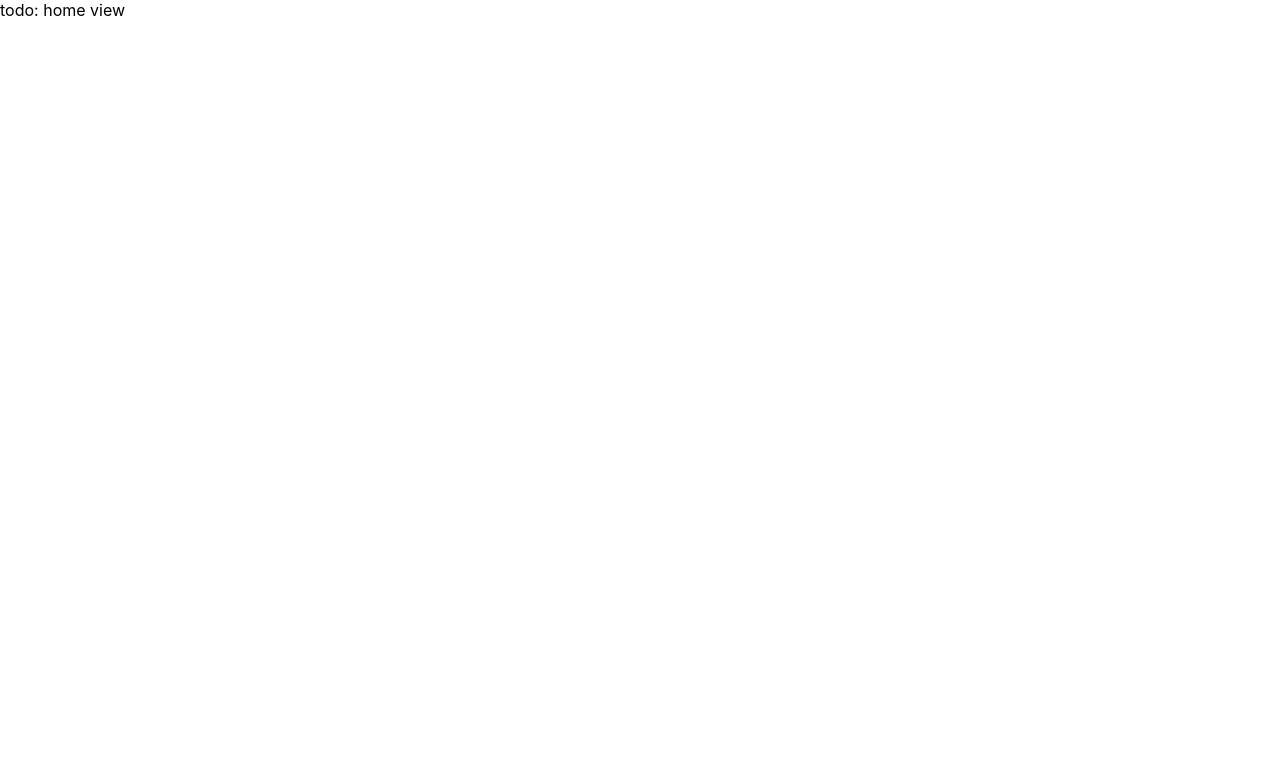
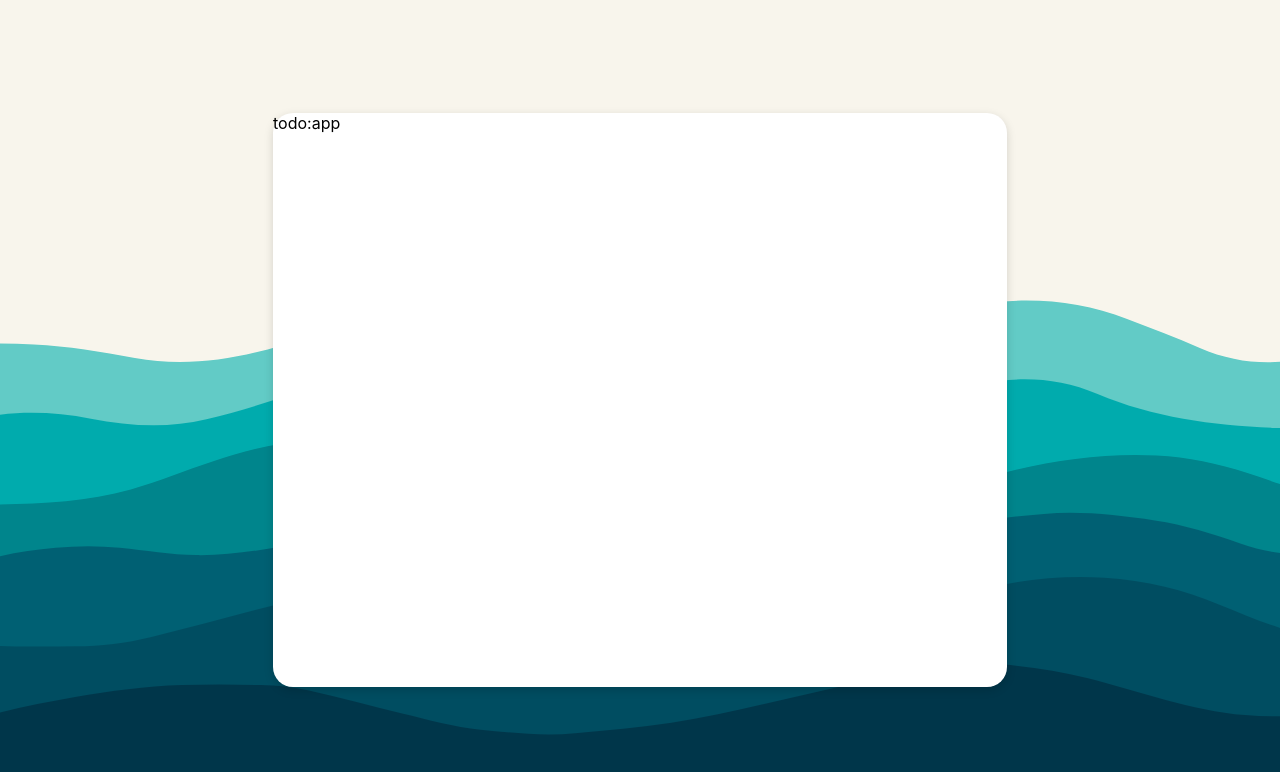
Before and after one commit to valdineiteodoro/Loja-do-Dev, a React (Create React App) app: page / in a window 1280 px wide. Shown: the top 772 px of the page. Built offline with nearby package versions, Linux system fonts and the light colour scheme.

Commit message:
add app components

```diff
--- a/package.json
+++ b/package.json
@@ -9,6 +9,7 @@
     "react": "^18.2.0",
     "react-dom": "^18.2.0",
     "react-scripts": "5.0.1",
+    "styled-components": "^5.3.6",
     "web-vitals": "^2.1.0"
   },
   "scripts": {
--- /dev/null
+++ b/src/components/App/App.jsx
@@ -0,0 +1,11 @@
+import React from "react"
+import { Wrapper, Contanier} from './App.styles'
+
+function App (){
+    return <Wrapper>
+        <Contanier>
+            todo:app
+        </Contanier>
+    </Wrapper>
+}
+export default App
--- /dev/null
+++ b/src/components/App/App.styles.js
@@ -0,0 +1,21 @@
+import styled from "styled-components"
+import bg from "../../assets/bg.svg"
+
+export const Wrapper = styled.div`
+height: 100vh;
+background-color: #F8F5EC;
+background-image: url(${bg});
+background-size: cover;
+background-position: center center;
+
+display: flex;
+justify-content: center;
+align-items: center;
+`
+export const Contanier = styled.div`
+width: 734px;
+height: 574px;
+background-color: #ffffff;
+box-shadow: 0 3px 10px rgba(0,0,0,.15) ;
+border-radius: 20px;
+`
--- /dev/null
+++ b/src/components/App/index.js
@@ -0,0 +1 @@
+export { default } from "./App"
--- a/src/index.js
+++ b/src/index.js
@@ -1,7 +1,7 @@
 import React from 'react';
 import ReactDOM from 'react-dom/client';
 import './index.css';
-import HomeView from './views/homer.view';
+import HomeView from './views/Home.view';
 
 
 const root = ReactDOM.createRoot(document.getElementById('root'));
--- a/src/views/homer.view.jsx
+++ b/src/views/Home.view.jsx
@@ -1,8 +1,9 @@
-import React, { createElement } from "react";
+import React from "react"
+import App from "../components/App"
 
 function HomeView (){
     return <div>
-        todo: home view
+        <App/>
     </div>
 }
 
```
Also changed, not shown: src/assets/bg.svg (added), 1 other file (tests, documents, lock files or other folders).
